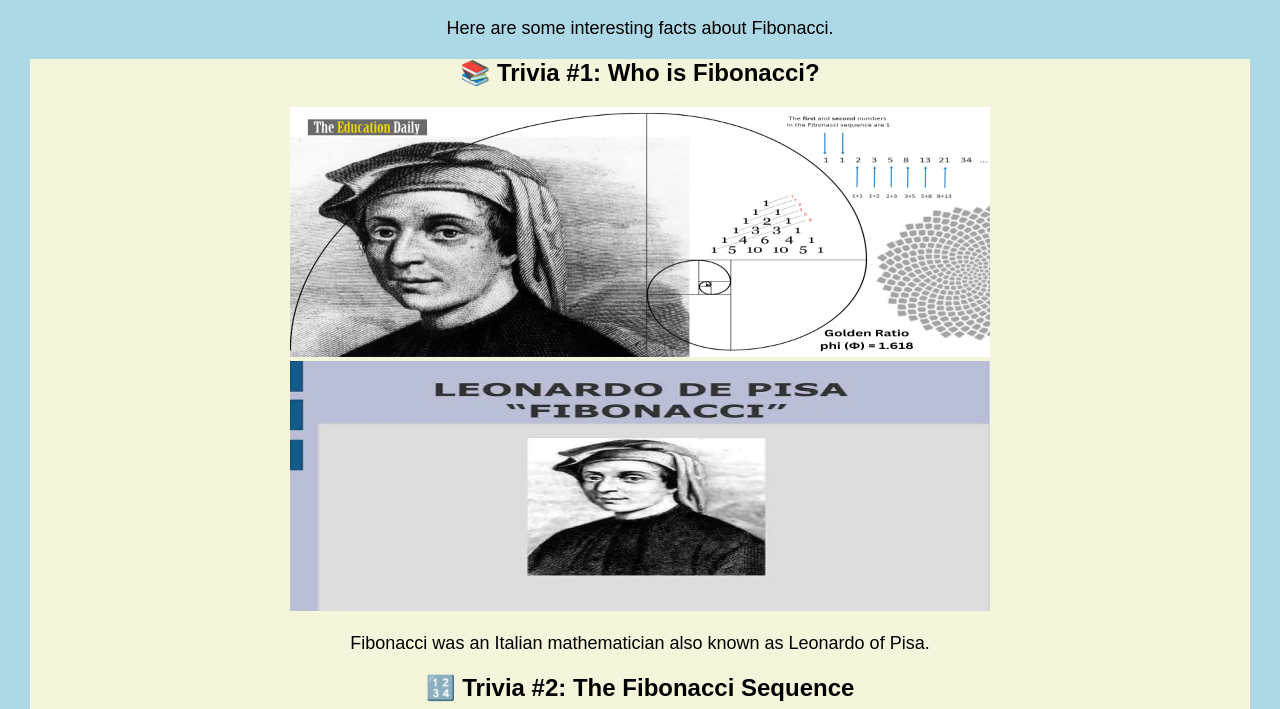
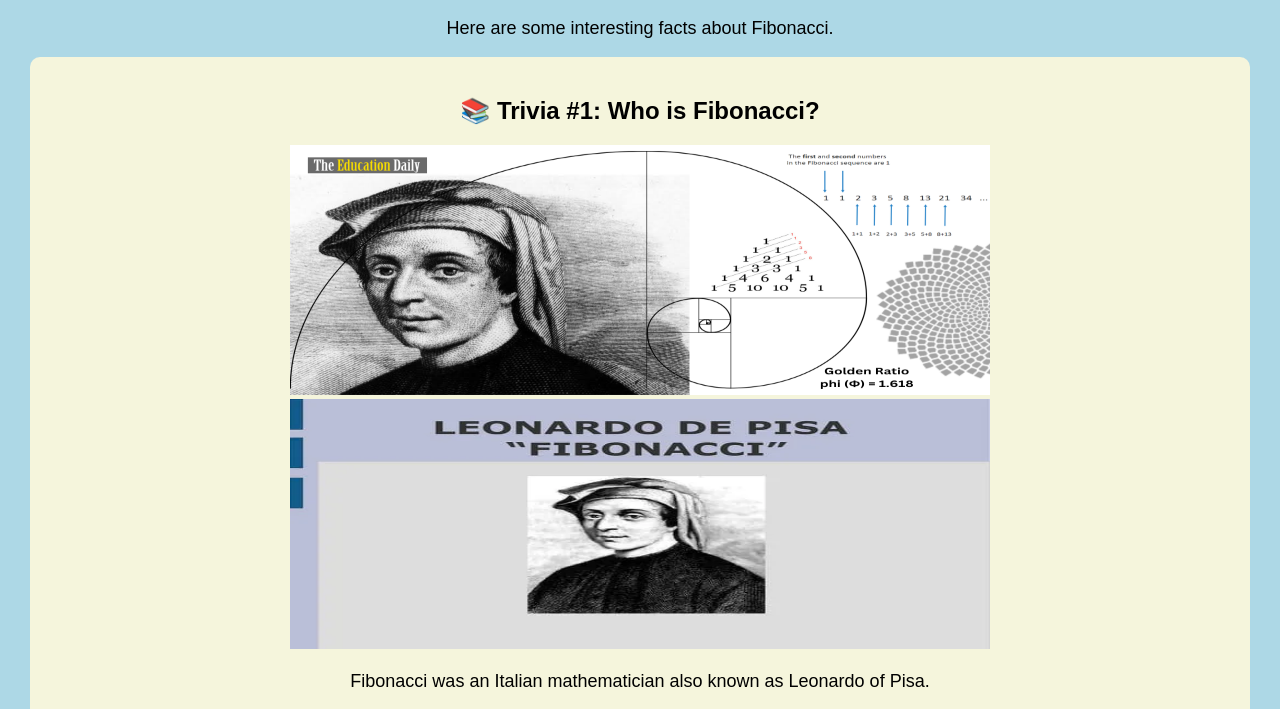
Before and after one commit to jeddrick1105/Fibonacci-trivia, a plain HTML site: page index.html in a window 1280 px wide. Shown: the part 71-780 px from the top of the page. Drawn offline with Linux system fonts and the light colour scheme.

Commit message:
Update index.html

```diff
--- a/index.html
+++ b/index.html
@@ -25,7 +25,7 @@
 
 		.box {
 			background-color: beige;
-			padding: 20px:
+			padding: 20px;
             	        border-radius: 10px;
 		}
 	</style>
```
